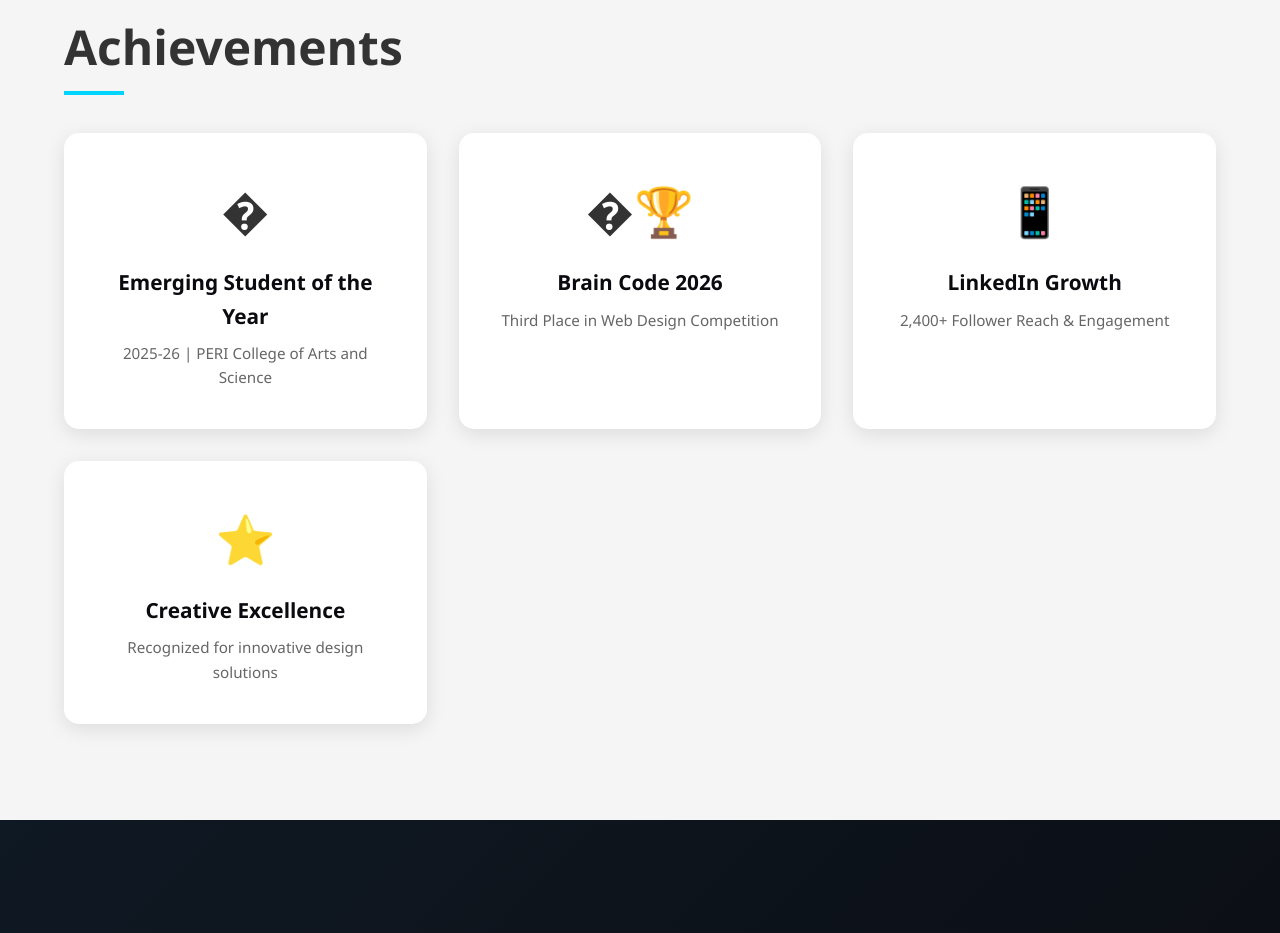
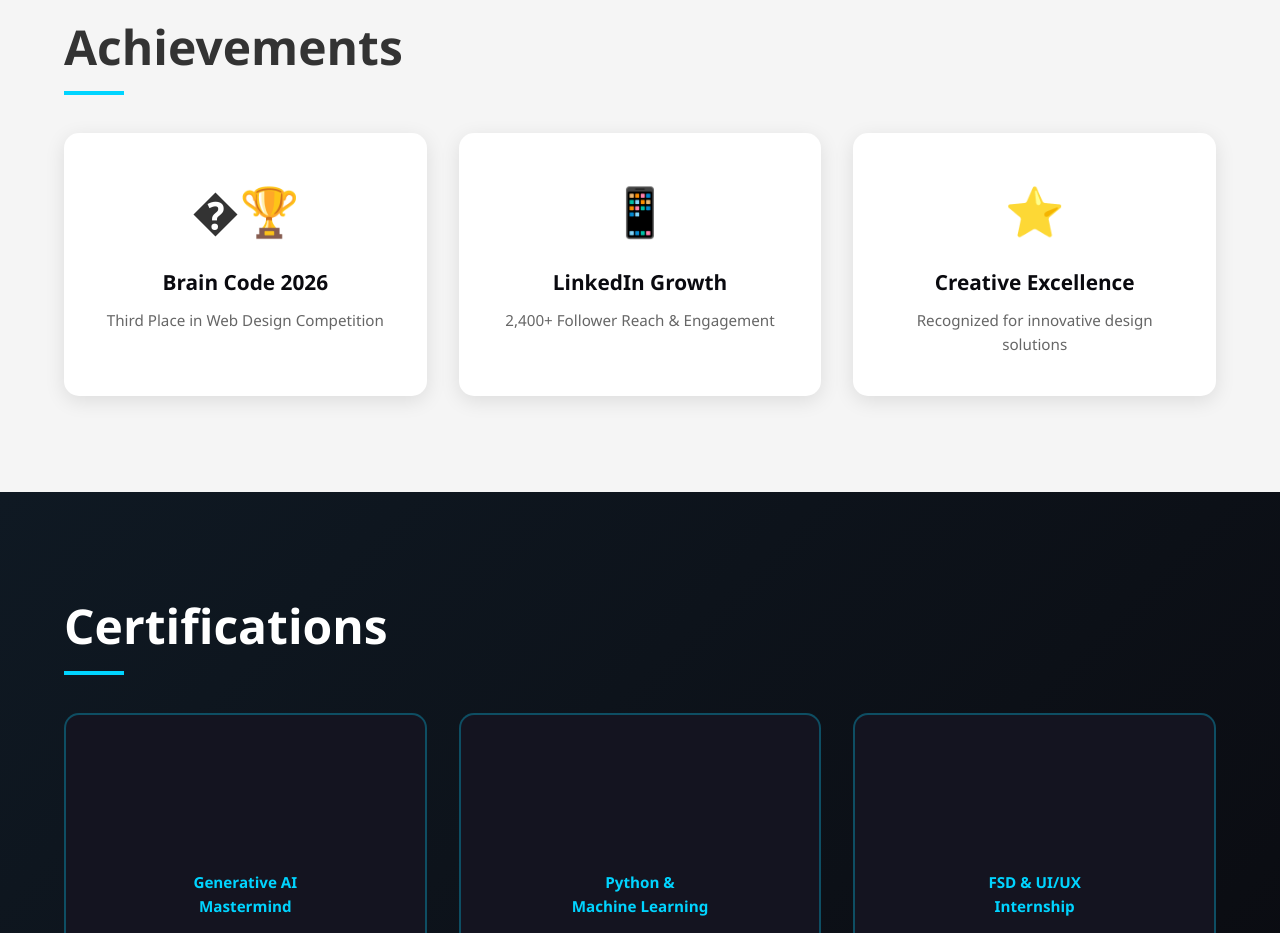
Before and after one commit to SAN-MARK/Sanjeev-, a website: page index.html in a window 1280 px wide. Shown: the part 3660-4593 px from the top of the page. Drawn offline with Linux system fonts and the light colour scheme.

```diff
--- a/index.html
+++ b/index.html
@@ -1445,11 +1445,6 @@
     <section class="achievements" id="achievements">
         <h2 class="section-title">Achievements</h2>
         <div class="achievements-grid">
-            <div class="achievement-card">
-                <div class="achievement-icon">�</div>
-                <h3 class="achievement-title">Emerging Student of the Year</h3>
-                <p class="achievement-desc">2025-26 | PERI College of Arts and Science</p>
-            </div>
             <div class="achievement-card">
                 <div class="achievement-icon">�🏆</div>
                 <h3 class="achievement-title">Brain Code 2026</h3>
```
